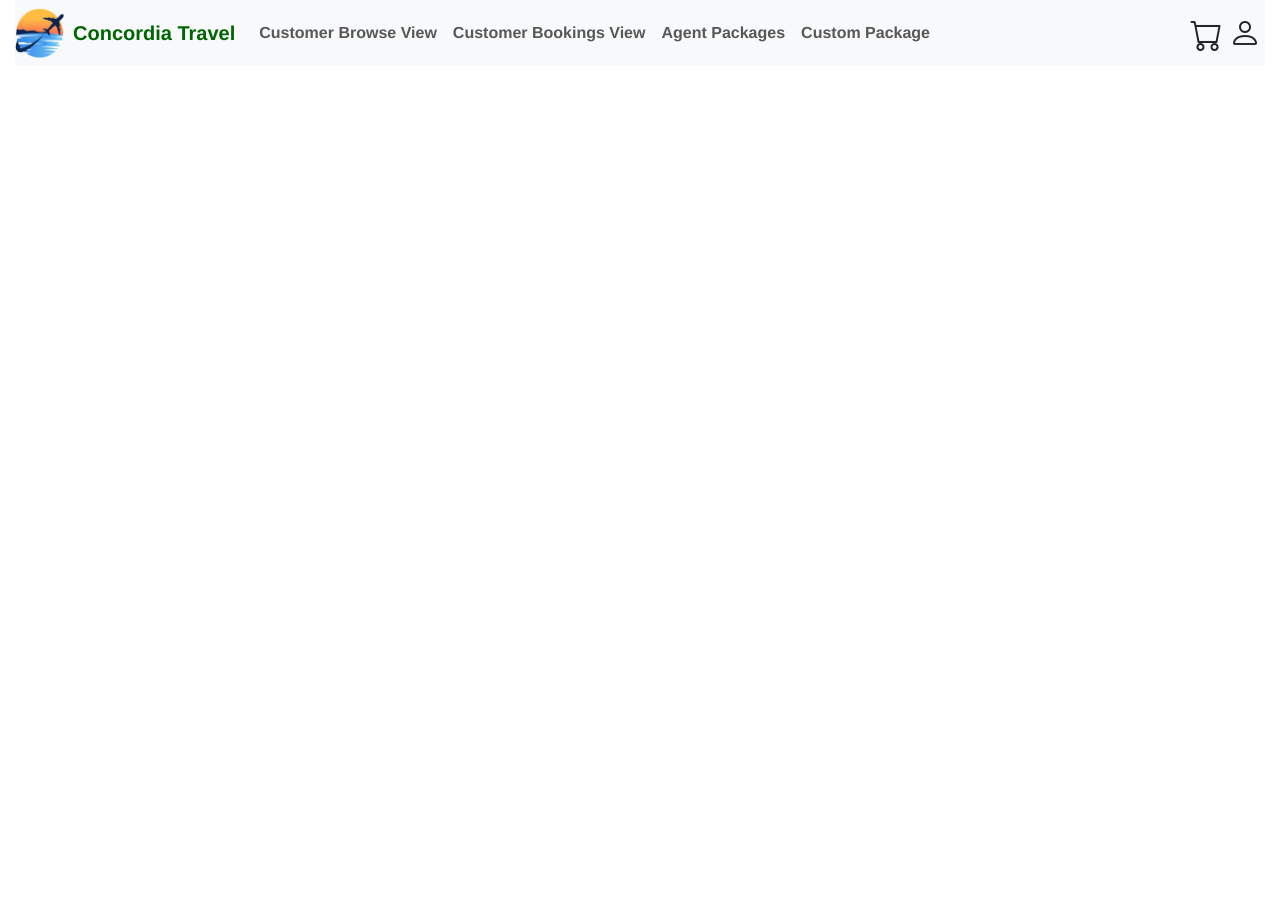
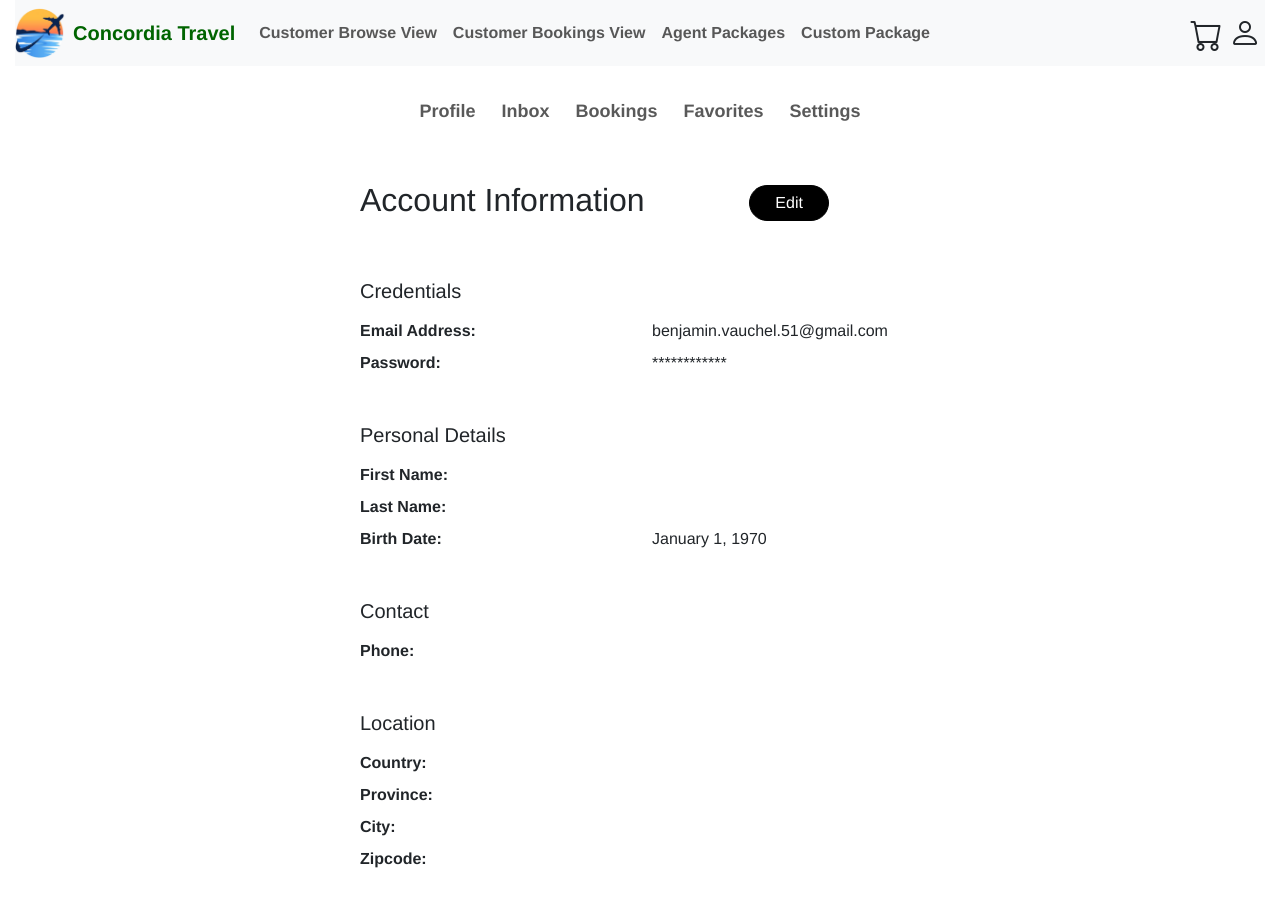
Before and after one commit to mehdishamshirband/COEN-6311-F5, an Angular app in the folder frontend/: page /account in a window 1280 px wide. Before the commit this address led to /. Before the commit the page ends 800 px from the top, so only its background shows below. Built offline with nearby package versions, Linux system fonts and the light colour scheme.

Commit message:
Added account page with user information and a form to edit the information.

```diff
--- a/frontend/src/app/app.module.ts
+++ b/frontend/src/app/app.module.ts
@@ -24,6 +24,7 @@ import { MinToHoursMinPipe } from "./min-to-hours-min.pipe";
 import {AgentFlightManagementComponent} from "./agent-flight-management/agent-flight-management.component";
 import {AgentHotelManagementComponent} from "./agent-hotel-management/agent-hotel-management.component";
 import {AgentActivityManagementComponent} from "./agent-activity-management/agent-activity-management.component";
+import { UserAccountInformationComponent } from "./user-account-information/user-account-information.component";
 
 
 @NgModule({
@@ -51,6 +52,7 @@ import {AgentActivityManagementComponent} from "./agent-activity-management/agen
     ActivityGalleryComponent,
     CustomPackageCreationComponent,
     MinToHoursMinPipe,
+    UserAccountInformationComponent
   ],
   providers: [BookingService, TravelPackageService, ScrollToTopService],
   exports: [
--- /dev/null
+++ b/frontend/src/app/user-account-information/user-account-information.component.css
@@ -0,0 +1,93 @@
+.centered-container {
+  display: flex;
+  justify-content: center;
+  align-items: start;
+  padding-top: 20px;
+}
+
+.info-box {
+  width: 100%;
+  max-width: 600px;
+  padding: 20px;
+  border-radius: 8px;
+
+}
+
+.text-sm-end {
+  padding-right: 50px;
+}
+
+.form-control {
+  border-radius: 5px;
+}
+
+.form-label {
+  font-weight: 600;
+  margin-top: 10px;
+}
+
+button {
+  margin-top: 20px; /* Space between the form and buttons */
+  border-radius: 5px;
+}
+
+.btn {
+  margin-bottom: 10px; /* Space between buttons */
+}
+
+
+.floating-label {
+  position: relative;
+}
+
+.floating-label label {
+  position: absolute;
+  top: 4px;
+  left: 6px;
+  padding: 7px;
+  pointer-events: none;
+  transition: all 0.2s ease;
+  background: transparent;
+  border-radius: 3px;
+  color: #777;
+}
+
+.floating-label input:focus + label,
+.floating-label input.has-value + label,
+.floating-label label.active {
+  top: -16px;
+  left: 7px;
+  font-size: 75%;
+  color: #777;
+  background: white;
+}
+
+.floating-label input {
+  border-radius: 5px;
+  margin-bottom: 20px;
+  min-height: 45px;
+}
+
+/* Styling the input field when it is in focus */
+.floating-label input:focus {
+  outline: none !important;
+  border-color: #000000;
+}
+
+/* This is to ensure the label has a background when the input is focused and label is floating */
+.floating-label input:focus + label {
+  padding: 2px 4px;
+}
+
+/* Adjust padding if necessary */
+.floating-label input::placeholder {
+  color: transparent;
+}
+
+textarea:focus, input:focus{
+  outline: none !important;
+}
+
+.high-input {
+  min-height: 50px;
+}
--- /dev/null
+++ b/frontend/src/app/user-account-information/user-account-information.component.html
@@ -0,0 +1,123 @@
+<app-navbar></app-navbar>
+
+<div class="centered-container">
+  <div class="info-box">
+    <div class="row mb-5">
+      <div class="col-8"><h2>Account Information</h2></div>
+      <div *ngIf="!editMode" class="col align-text-top">
+        <button class="btn btn-custom-primary mt-1" (click)="toggleEditMode()">Edit</button>
+      </div>
+    </div>
+    <div *ngIf="!editMode">
+      <div class="row title-credentials mb-2">
+        <h5>Credentials</h5>
+      </div>
+      <div class="row mb-2">
+        <div class="col"><strong>Email Address:</strong></div>
+        <div class="col">{{ user.emailAddress }}</div>
+      </div>
+      <div class="row mb-2">
+        <div class="col"><strong>Password:</strong></div>
+        <div class="col">************</div>
+      </div>
+      <div class="row title-personal-details mt-5 mb-2">
+        <h5>Personal Details</h5>
+      </div>
+      <div class="row mb-2">
+        <div class="col"><strong>First Name:</strong></div>
+        <div class="col">{{ user.firstName }}</div>
+      </div>
+      <div class="row mb-2">
+        <div class="col"><strong>Last Name:</strong></div>
+        <div class="col">{{ user.lastName }}</div>
+      </div>
+      <div class="row mb-2">
+        <div class="col"><strong>Birth Date:</strong></div>
+        <div class="col">{{ user.birthDate | date: 'longDate' }}</div>
+      </div>
+      <div class="row title-contact mt-5 mb-2">
+        <h5>Contact</h5>
+      </div>
+      <div class="row mb-2">
+        <div class="col"><strong>Phone:</strong></div>
+        <div class="col">{{ user.phone }}</div>
+      </div>
+      <div class="row title-location mt-5 mb-2">
+        <h5>Location</h5>
+      </div>
+      <div class="row mb-2">
+        <div class="col"><strong>Country:</strong></div>
+        <div class="col">{{ user.country }}</div>
+      </div>
+      <div class="row mb-2">
+        <div class="col"><strong>Province:</strong></div>
+        <div class="col">{{ user.province }}</div>
+      </div>
+      <div class="row mb-2">
+        <div class="col"><strong>City:</strong></div>
+        <div class="col">{{ user.city }}</div>
+      </div>
+      <div class="row mb-2">
+        <div class="col"><strong>Zipcode:</strong></div>
+        <div class="col">{{ user.zipcode }}</div>
+      </div>
+    </div>
+
+    <div *ngIf="editMode">
+      <div class="title-credentials mb-4"><h5>Credentials</h5></div>
+      <form>
+        <div class="form-group floating-label mb-3">
+          <input style="height: 40px"
+            type="email"
+            class="form-control"
+            id="emailAddress"
+            [(ngModel)]="user.emailAddress"
+            #emailInput
+            (blur)="checkIfEmpty(emailInput)"
+            name="emailAddress">
+          <label [class.active]="user.emailAddress" for="emailAddress">Email address</label>
+        </div>
+        <div class="mb-3">
+          <input type="password" class="form-control" id="password" placeholder="************" name="password">
+        </div>
+      <div class="title-personal-details mt-4 mb-4"><h5>Personal Details</h5></div>
+        <div class="form-group floating-label mb-3">
+          <input type="text" class="form-control" id="firstName" [(ngModel)]="user.firstName" name="firstName" #firstNameInput (blur)="checkIfEmpty(firstNameInput)">
+          <label [class.active]="user.firstName" for="firstName">First name</label>
+        </div>
+        <div class="form-group floating-label mb-3">
+          <input type="text" class="form-control" id="lastName" [(ngModel)]="user.lastName" name="lastName" #lastNameInput (blur)="checkIfEmpty(lastNameInput)">
+          <label [class.active]="user.lastName" for="lastName">Last name</label>
+        </div>
+        <div class="form-group floating-label mb-3">
+          <input type="date" class="form-control high-input" id="birthDate" [(ngModel)]="user.birthDate" name="birthDate" #birthDateInput (blur)="checkIfEmpty(birthDateInput)">
+          <label [class.active]="user.birthDate" for="birthDate">Birth date</label>
+        </div>
+        <div class="title-contact mt-4 mb-4"><h5>Contact</h5></div>
+        <div class="form-group floating-label mb-3">
+          <input type="tel" class="form-control" id="phone" [(ngModel)]="user.phone" name="phone" #phoneInput (blur)="checkIfEmpty(phoneInput)">
+          <label [class.active]="user.phone" for="phone">Phone</label>
+        </div>
+        <div class="title-location mt-4 mb-4"><h5>Location</h5></div>
+         <div class="form-group floating-label mb-3">
+          <input type="text" class="form-control" id="country" [(ngModel)]="user.country" name="country" #countryInput (blur)="checkIfEmpty(countryInput)">
+          <label [class.active]="user.country" for="country">Country</label>
+        </div>
+         <div class="form-group floating-label mb-3">
+          <input type="text" class="form-control" id="province" [(ngModel)]="user.province" name="province" #provinceInput (blur)="checkIfEmpty(provinceInput)">
+          <label [class.active]="user.province" for="province">Province</label>
+        </div>
+         <div class="form-group floating-label mb-3">
+          <input type="text" class="form-control" id="city" [(ngModel)]="user.city" name="city" #cityInput (blur)="checkIfEmpty(cityInput)">
+          <label [class.active]="user.city" for="city">City</label>
+        </div>
+         <div class="form-group floating-label mb-3">
+          <input type="text" class="form-control" id="zipcode" [(ngModel)]="user.zipcode" name="zipcode" #zipcodeInput (blur)="checkIfEmpty(zipcodeInput)">
+          <label [class.active]="user.zipcode" for="zipcode">Zipcode</label>
+        </div>
+        <button class="btn btn-custom-primary" style="margin-right: 4px" (click)="saveChanges()">Save Changes</button>
+        <button class="btn btn-custom-secondary" style="margin-left: 4px" (click)="toggleEditMode()">Cancel</button>
+      </form>
+    </div>
+  </div>
+</div>
--- /dev/null
+++ b/frontend/src/app/user-account-information/user-account-information.component.ts
@@ -0,0 +1,57 @@
+import {Component, OnInit} from '@angular/core';
+import {NavBarComponent} from "../navbar/navbar.component";
+import {User} from "../interfaces/user.interface";
+import { FormsModule } from "@angular/forms";
+import {CommonModule, DatePipe} from "@angular/common";
+
+@Component({
+  selector: 'app-user-account-information',
+  standalone: true,
+  imports: [
+    NavBarComponent,
+    FormsModule,
+    CommonModule,
+    DatePipe
+  ],
+  templateUrl: './user-account-information.component.html',
+  styleUrl: './user-account-information.component.css'
+})
+
+export class UserAccountInformationComponent implements OnInit {
+  user: User = {
+    id: 0,
+    emailAddress: 'benjamin.vauchel.51@gmail.com', //TODO: delete
+    firstName: '',
+    lastName: '',
+    birthDate: new Date(0),
+    phone: '',
+    country: '',
+    province: '',
+    city: '',
+    zipcode: ''
+  };
+
+    editMode = false;
+
+  constructor() { }
+
+  ngOnInit(): void {
+  }
+
+  toggleEditMode(): void {
+    this.editMode = !this.editMode;
+  }
+
+  saveChanges(): void {
+    console.log('User information saved', this.user);
+    this.editMode = false;
+  }
+
+  checkIfEmpty(inputElement: HTMLInputElement) {
+    if (inputElement.value) {
+      inputElement.classList.add('has-value');
+    } else {
+      inputElement.classList.remove('has-value');
+    }
+  }
+}
--- a/frontend/src/styles.css
+++ b/frontend/src/styles.css
@@ -38,13 +38,13 @@ body {
 }
 
 .btn-custom-primary {
-  padding: 5px 25px; /* Increase padding for larger button size */
-  font-size: 1rem; /* Increase font size for larger text */
-  border-radius: 100px; /* Rounded corners */
-  margin-bottom: 10px; /* Space between buttons */
-  border: 1px solid black; /* Thicker border */
-  color: white;
-  background-color: black;
+  padding: 5px 25px !important; /* Increase padding for larger button size */
+  font-size: 1rem !important; /* Increase font size for larger text */
+  border-radius: 100px !important; /* Rounded corners */
+  margin-bottom: 10px !important; /* Space between buttons */
+  border: 1px solid black !important; /* Thicker border */
+  color: white !important;
+  background-color: black !important;
 }
 
 .btn-custom-primary:hover {
@@ -53,18 +53,18 @@ body {
 }
 
 .btn-custom-primary:focus {
-  background-color: #333333;
-  color: white;
+  background-color: #333333 !important;
+  color: white !important;
 }
 
 .btn-custom-secondary {
-  padding: 5px 25px; /* Increase padding for larger button size */
-  font-size: 1rem; /* Increase font size for larger text */
-  border-radius: 100px; /* Rounded corners */
-  margin-bottom: 10px; /* Space between buttons */
-  border: 1px solid lightgray; /* Thicker border */
+  padding: 5px 25px !important; /* Increase padding for larger button size */
+  font-size: 1rem !important; /* Increase font size for larger text */
+  border-radius: 100px !important; /* Rounded corners */
+  margin-bottom: 10px !important; /* Space between buttons */
+  border: 1px solid lightgray !important; /* Thicker border */
 }
 
 .btn-custom-secondary:hover {
-  border: 1px solid black; /* Border color changes to black on hover */
+  border: 1px solid black !important; /* Border color changes to black on hover */
 }
```
Also changed, not shown: frontend/src/app/app-routing.module.ts (+5 -3 lines), frontend/src/app/interfaces/user.interface.ts (added, +12 -0 lines), 1 other file (tests, documents, lock files or other folders).
